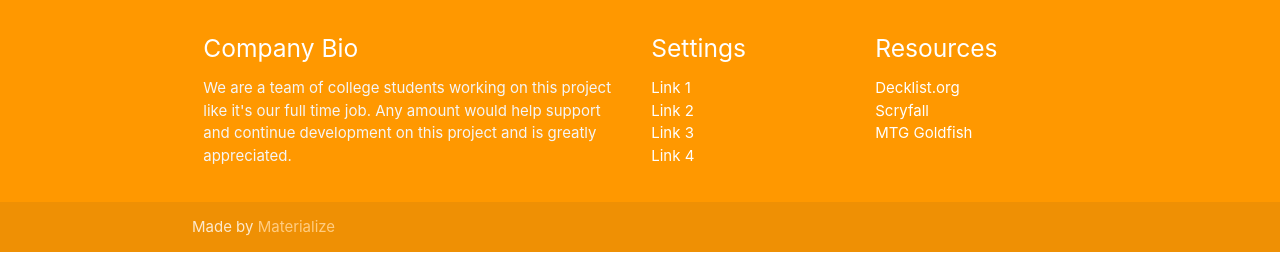
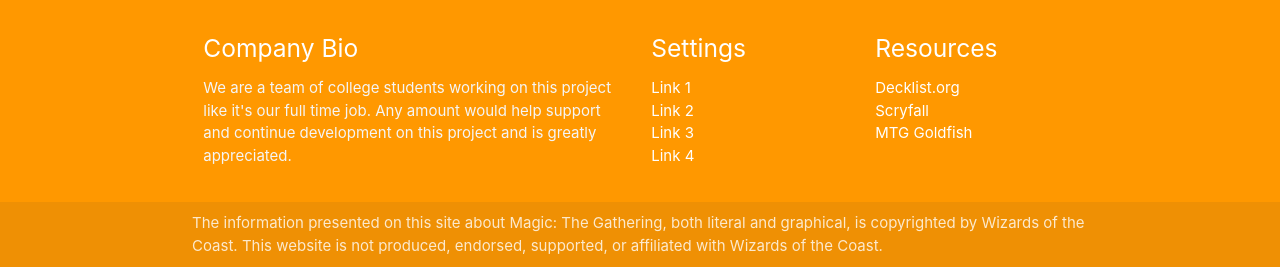
Before and after one commit to RaymondMcGinlay/sbguide, a Django app: page / in a window 1280 px wide. Shown: the part 839-1106 px from the top of the page. Run offline with Django 3.2, Linux system fonts and the light colour scheme; some libraries are stand-ins or nearby versions.

Commit message:
Update base.html
add WOTC disclaimer

```diff
--- a/templates/base.html
+++ b/templates/base.html
@@ -111,7 +111,7 @@
     </div>
     <div class="footer-copyright">
       <div class="container">
-      Made by <a class="orange-text text-lighten-3" href="http://materializecss.com">Materialize</a>
+        The information presented on this site about Magic: The Gathering, both literal and graphical, is copyrighted by Wizards of the Coast. This website is not produced, endorsed, supported, or affiliated with Wizards of the Coast.
       </div>
     </div>
   </footer>
```
